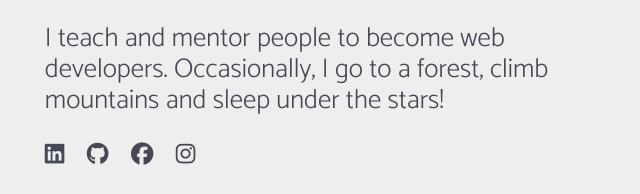
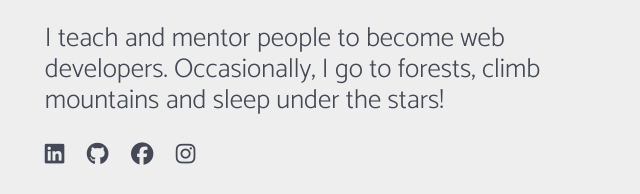
Before and after one commit to Chandu-Sasidharan/my-profile.com, a website built with Vite: page index.html in a window 1280 px wide. Shown: the part 353-547 px from the top of the page, 0-640 px from the left. Built offline with nearby package versions, Linux system fonts and the light colour scheme.

Commit message:
modify hero content

```diff
--- a/index.html
+++ b/index.html
@@ -30,7 +30,7 @@
         <h1>Chandu Sasidharan</h1>
         <p>
           I teach and mentor people to become web developers. Occasionally, I go
-          to a forest, climb mountains and sleep under the stars!
+          to forests, climb mountains and sleep under the stars!
         </p>
         <span class="social">
           <a
```
